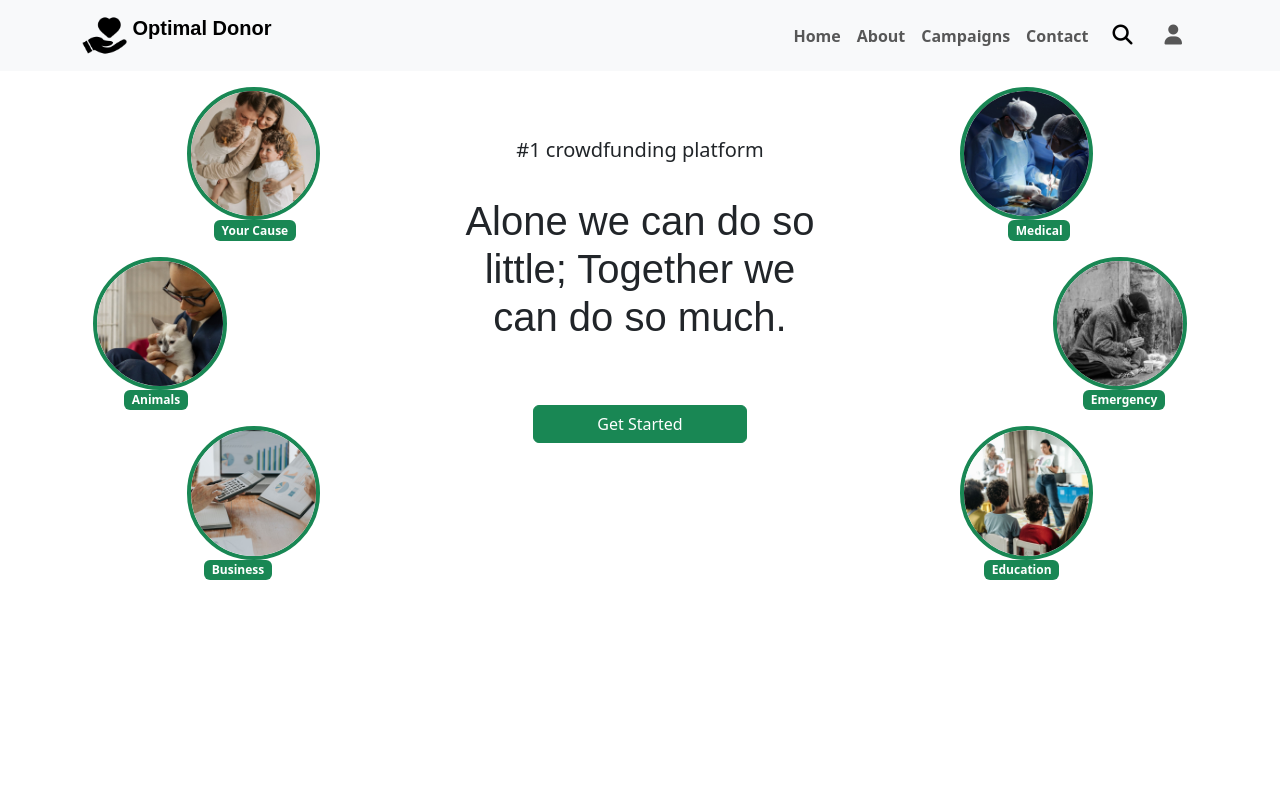
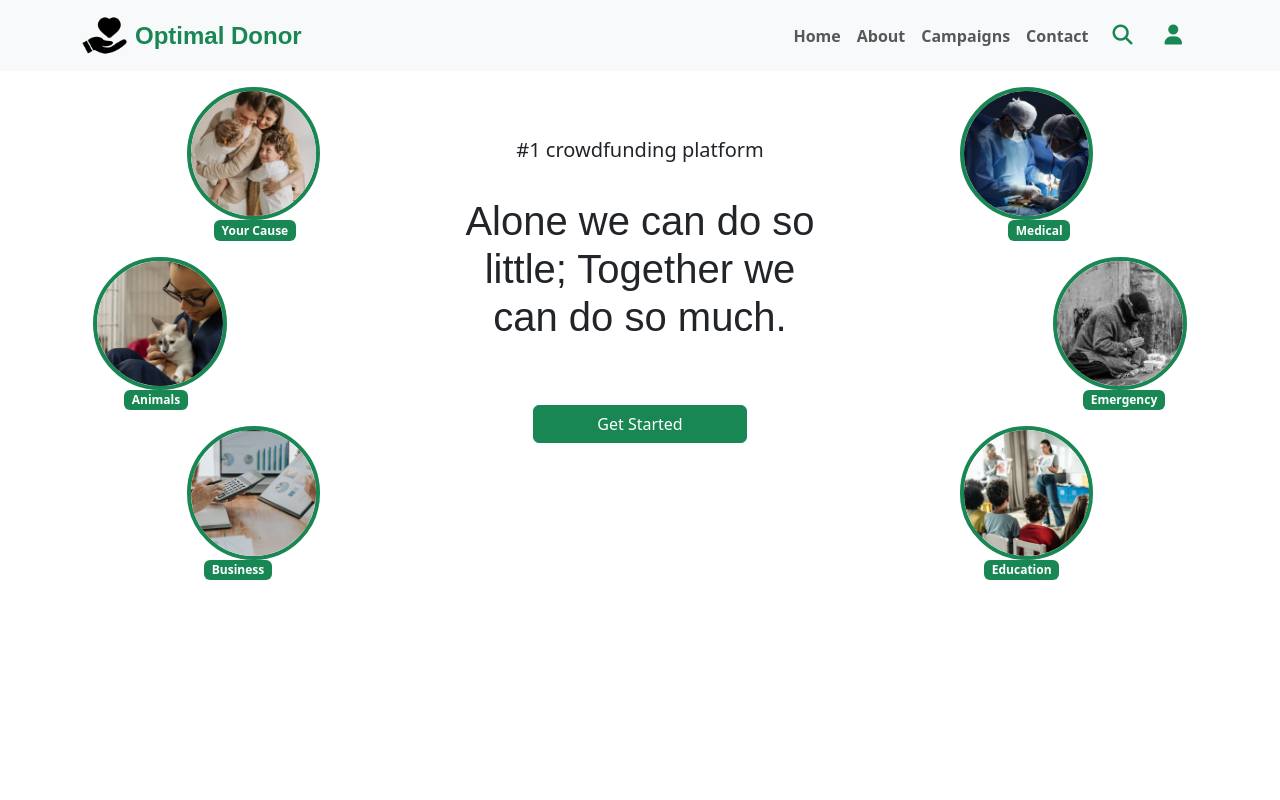
Before and after one commit to CIHYALACE/Optimal_Donor, a React (Vite) app in the folder frontend/: page / in a window 1280 px wide. Shown: the top 800 px of the page. Built offline with nearby package versions, Linux system fonts and the light colour scheme; a web font is replaced by a local one.

Commit message:
Update header styling to match main theme

```diff
--- a/frontend/src/components/Header.jsx
+++ b/frontend/src/components/Header.jsx
@@ -8,7 +8,7 @@ export default function Header() {
     <Navbar expand="lg" className="bg-body-tertiary position-sticky top-0 z-1">
       <Container>
       <Navbar.Toggle aria-controls="basic-navbar-nav" />
-        <Navbar.Brand href="\" className="font-weight-bold fs-md-3 fw-bold big-shoulders">
+        <Navbar.Brand href="\" className="font-weight-bold fs-md-3 fw-bold big-shoulders d-flex align-items-center flex-row gap-2">
           <img
             alt=""
             src="/donate.png"
@@ -16,7 +16,7 @@ export default function Header() {
             height="45"
             className="d-inline-block align-top"
           />{" "}
-          Optimal Donor
+          <span className='fw-bold fs-4 text-success '>Optimal Donor</span>
         </Navbar.Brand>
         <NavLink className={"nav-link"}><i className="fa-solid fa-search fs-5 d-sm-inline d-lg-none px-2"></i></NavLink>
         <NavLink className={"nav-link"} to="/login"><i className="fa-solid fa-user fs-5 d-sm-inline d-lg-none px-2"></i></NavLink>
@@ -26,8 +26,8 @@ export default function Header() {
             <Nav.Link className="nav-link" href="#link">About</Nav.Link>
             <Nav.Link className={"nav-link"} href="/campaigns">Campaigns</Nav.Link>
             <Nav.Link className="nav-link" href="#link">Contact</Nav.Link>
-            <NavLink className={"nav-link"}><i className="fa-solid fa-search fs-5 d-none d-lg-inline px-2"></i></NavLink>
-            <NavLink className={"nav-link"} to="/login"><i className="fa-solid fa-user fs-5 d-none d-lg-inline px-2"></i></NavLink>
+            <NavLink className={"nav-link"}><i className="fa-solid fa-search fs-5 d-none d-lg-inline px-2 text-success"></i></NavLink>
+            <NavLink className={"nav-link"} to="/login"><i className="fa-solid fa-user fs-5 d-none d-lg-inline px-2 text-success"></i></NavLink>
           </Nav>
         </Navbar.Collapse>
       </Container>
```
